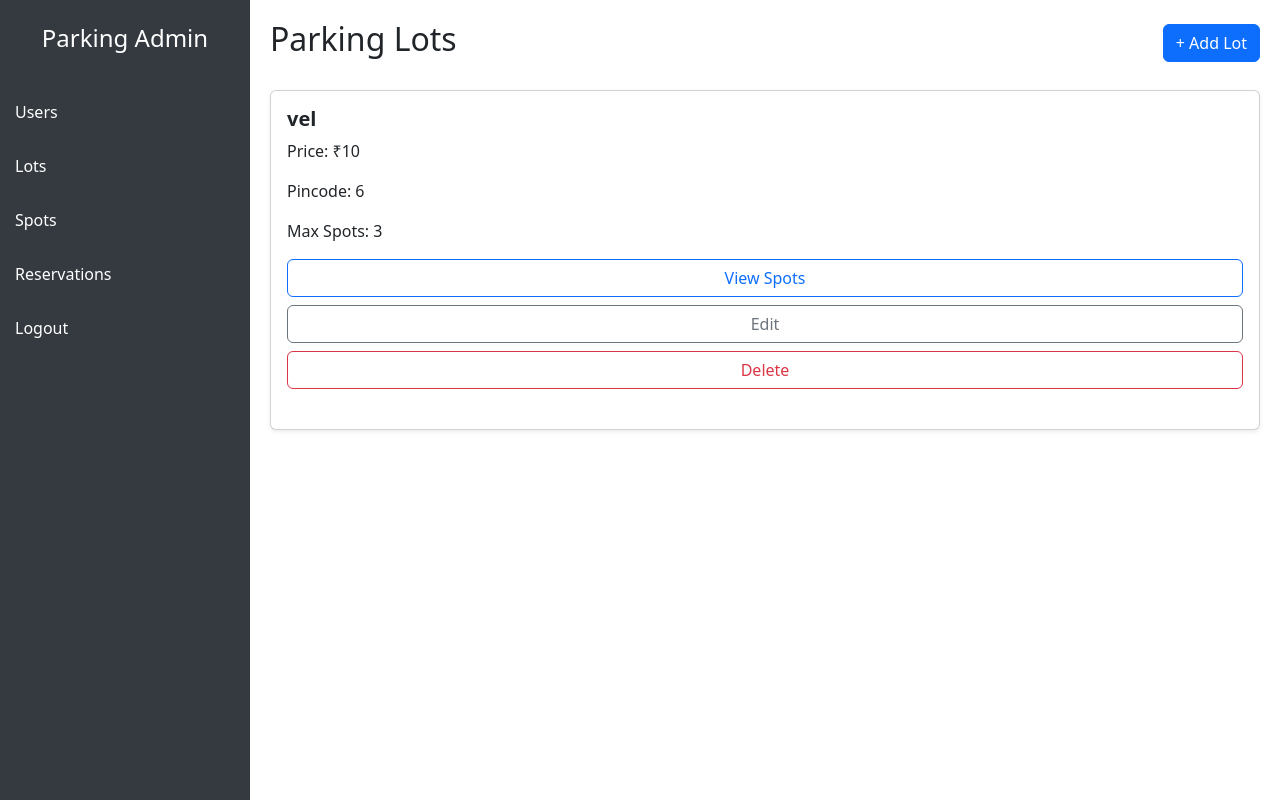
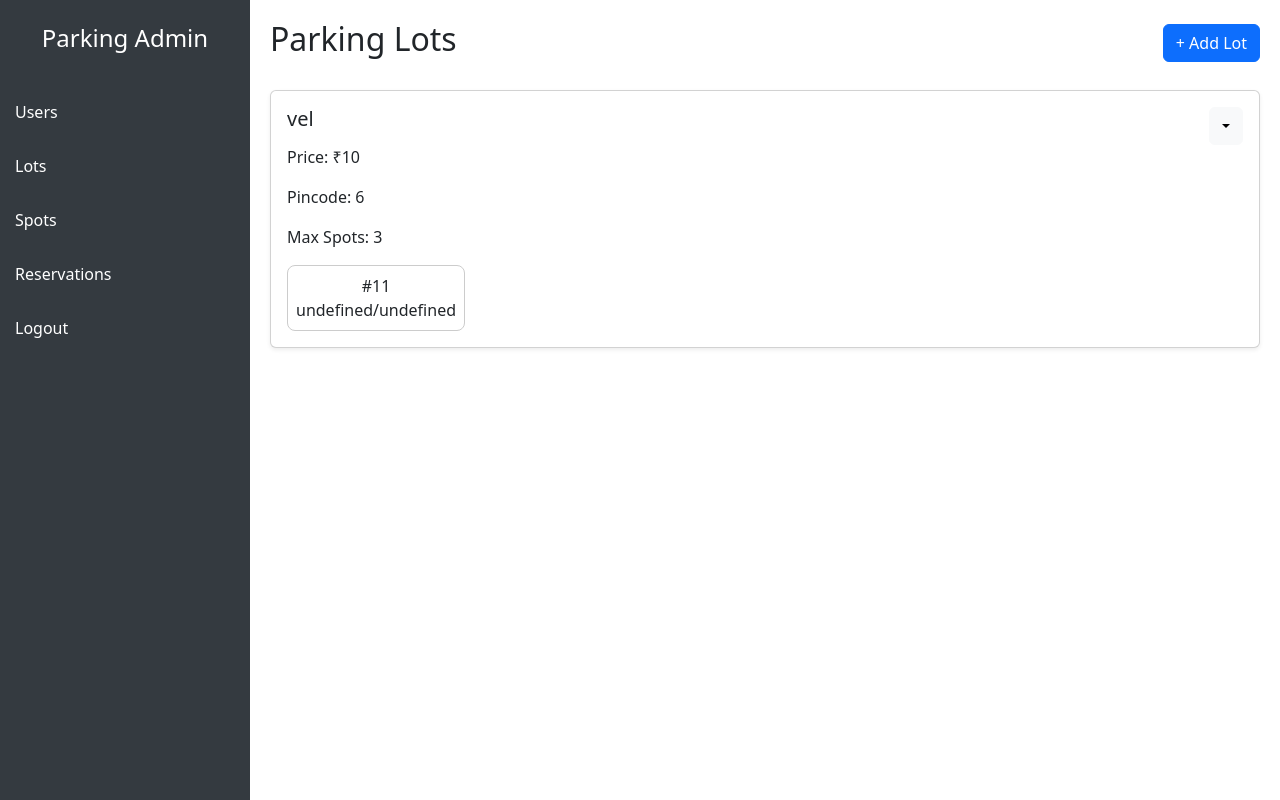
Before and after one commit to bored-arvi/vehicle-parking-app, a Flask app: page /admin/dashboard in a window 1280 px wide. Run offline with Flask 3, Linux system fonts and the light colour scheme; the visitor is signed in with stand-in values (Sample User, id 1); data comes from the database, SQL or seed files in the repository; some libraries are stand-ins or nearby versions.

Commit message:
spots done

```diff
--- a/templates/admin_dash.html
+++ b/templates/admin_dash.html
@@ -32,6 +32,16 @@
         .lot-card {
             margin-bottom: 20px;
         }
+        .dropdown-toggle::after {
+            margin-left: 8px;
+        }
+        .spot-card {
+            padding: 8px;
+            border: 1px solid #ccc;
+            border-radius: 8px;
+            min-width: 80px;
+            text-align: center;
+        }
     </style>
 </head>
 <body>
@@ -53,9 +63,7 @@
         <button class="btn btn-primary" data-bs-toggle="modal" data-bs-target="#addLotModal">+ Add Lot</button>
     </div>
 
-    <div id="lots-container">
-        <!-- Will be filled by JS -->
-    </div>
+    <div id="lots-container"></div>
 </div>
 
 <!-- Add Lot Modal -->
@@ -105,7 +113,6 @@
 
 
 <!-- Bootstrap + JS -->
-<script src="https://cdn.jsdelivr.net/npm/bootstrap@5.3.0/dist/js/bootstrap.bundle.min.js"></script>
 <script src="https://cdn.jsdelivr.net/npm/bootstrap@5.3.0/dist/js/bootstrap.bundle.min.js"></script>
 <script>
 document.getElementById('editLotForm').addEventListener('submit', async (e) => {
@@ -159,78 +166,6 @@
         alert('Failed to add lot: ' + (errorData.error || 'Unknown error.'));
     }
 });
-
-async function fetchParkingLots() {
-    try {
-        const response = await fetch('/api/lots');
-        if (!response.ok) throw new Error('Failed to fetch parking lots');
-
-        const lots = await response.json();
-        const container = document.getElementById('lots-container');
-        container.innerHTML = '';
-
-        if (lots.length === 0) {
-            container.innerHTML = '<p>No parking lots available.</p>';
-            return;
-        }
-
-        lots.forEach(lot => {
-            const lotBox = document.createElement('div');
-            lotBox.className = 'card p-3 mb-4 shadow-sm';
-            lotBox.innerHTML = `
-                <h5 class="fw-bold">${lot.prime_location_name}</h5>
-                <p>Price: ₹${lot.price}</p>
-                <p>Pincode: ${lot.pin_code}</p>
-                <p>Max Spots: ${lot.max_spots}</p>
-
-                <div class="d-grid gap-2 mb-2">
-                    <button onclick="toggleSpots(${lot.id})" class="btn btn-outline-primary">View Spots</button>
-                    <button onclick='openEditModal(${JSON.stringify(lot)})' class="btn btn-outline-secondary">Edit</button>
-                    <button onclick="deleteLot(${lot.id})" class="btn btn-outline-danger">Delete</button>
-                </div>
-
-                <div id="spots-${lot.id}" class="mt-3" style="display: flex; flex-wrap: wrap; gap: 6px;" data-visible="false"></div>
-            `;
-            container.appendChild(lotBox);
-        });
-    } catch (err) {
-        console.error(err);
-        alert("Error fetching lots.");
-    }
-}
-
-async function toggleSpots(lotId) {
-    const container = document.getElementById(`spots-${lotId}`);
-
-    if (container.dataset.visible === "true") {
-        container.innerHTML = '';
-        container.dataset.visible = "false";
-        return;
-    }
-
-    const res = await fetch(`/api/spot/available/${lotId}`);
-    if (!res.ok) {
-        container.innerHTML = `<small class="text-danger">Failed to load spots</small>`;
-        return;
-    }
-
-    const spots = await res.json();
-    if (spots.length === 0) {
-        container.innerHTML = '<small>No available spots in this lot.</small>';
-    } else {
-        container.innerHTML = `<hr><strong>Available Spots:</strong>` +
-            spots.map(s => `<span class="badge bg-success">${s.id}</span>`).join('');
-    }
-    container.dataset.visible = "true";
-}
-
-async function deleteLot(lotId) {
-    if (!confirm('Are you sure you want to delete this lot?')) return;
-    const res = await fetch(`/api/lot/delete/${lotId}`, { method: 'DELETE' });
-    if (res.ok) fetchParkingLots();
-    else alert('Failed to delete lot.');
-}
-
 function openEditModal(lot) {
     document.getElementById('edit-id').value = lot.id;
     document.getElementById('edit-name').value = lot.prime_location_name;
@@ -241,10 +176,73 @@
     new bootstrap.Modal(document.getElementById('editLotModal')).show();
 }
 
+async function fetchParkingLots() {
+    const res = await fetch('/api/lots');
+    const lots = await res.json();
+    const container = document.getElementById('lots-container');
+    container.innerHTML = '';
+
+    lots.forEach(lot => {
+        const card = document.createElement('div');
+        card.className = 'card p-3 mb-4 shadow-sm';
+
+        card.innerHTML = `
+            <div class="d-flex justify-content-between">
+                <h5>${lot.prime_location_name}</h5>
+                <div class="dropdown">
+                    <button class="btn btn-light dropdown-toggle" data-bs-toggle="dropdown"></button>
+                    <ul class="dropdown-menu">
+                        <li><a class="dropdown-item" href="#" onclick='openEditModal(${JSON.stringify(lot)})'>Edit Lot</a></li>
+                        <li><a class="dropdown-item text-danger" onclick="deleteLot(${lot.id})">Delete Lot</a></li>
+                    </ul>
+                </div>
+            </div>
+            <p>Price: ₹${lot.price}</p>
+            <p>Pincode: ${lot.pin_code}</p>
+            <p>Max Spots: ${lot.max_spots}</p>
+            <div class="d-flex flex-wrap gap-2" id="spots-${lot.id}">Loading spots...</div>
+        `;
+
+        container.appendChild(card);
+        renderSpots(lot.id);
+    });
+}
+
+async function renderSpots(lotId) {
+    const container = document.getElementById(`spots-${lotId}`);
+    const res = await fetch(`/api/spot/available/${lotId}`);
+    if (!res.ok) {
+        container.innerHTML = '<small class="text-danger">Failed to load spots</small>';
+        return;
+    }
+    const spots = await res.json();
+    if (spots.length === 0) {
+        container.innerHTML = '<small>No spots in this lot</small>';
+        return;
+    }
+    container.innerHTML = '';
+    spots.forEach(s => {
+        const spot = document.createElement('div');
+        spot.className = 'spot-card';
+        spot.innerHTML = `#${s.id} <br> ${s.occupied}/${s.available}`;
+        spot.onclick = () => showSpotDetailModal(s);
+        container.appendChild(spot);
+    });
+}
+
+function showSpotDetailModal(spot) {
+    alert(`Spot ID: ${spot.id}\nOccupied: ${spot.occupied}\nAvailable: ${spot.available}`);
+    // Replace alert with actual editable modal if needed
+}
+
+async function deleteLot(id) {
+    if (!confirm("Delete this lot?")) return;
+    const res = await fetch(`/api/lot/delete/${id}`, { method: 'DELETE' });
+    if (res.ok) fetchParkingLots();
+    else alert('Failed to delete');
+}
 
 window.onload = fetchParkingLots;
 </script>
-
-
 </body>
 </html>
```
